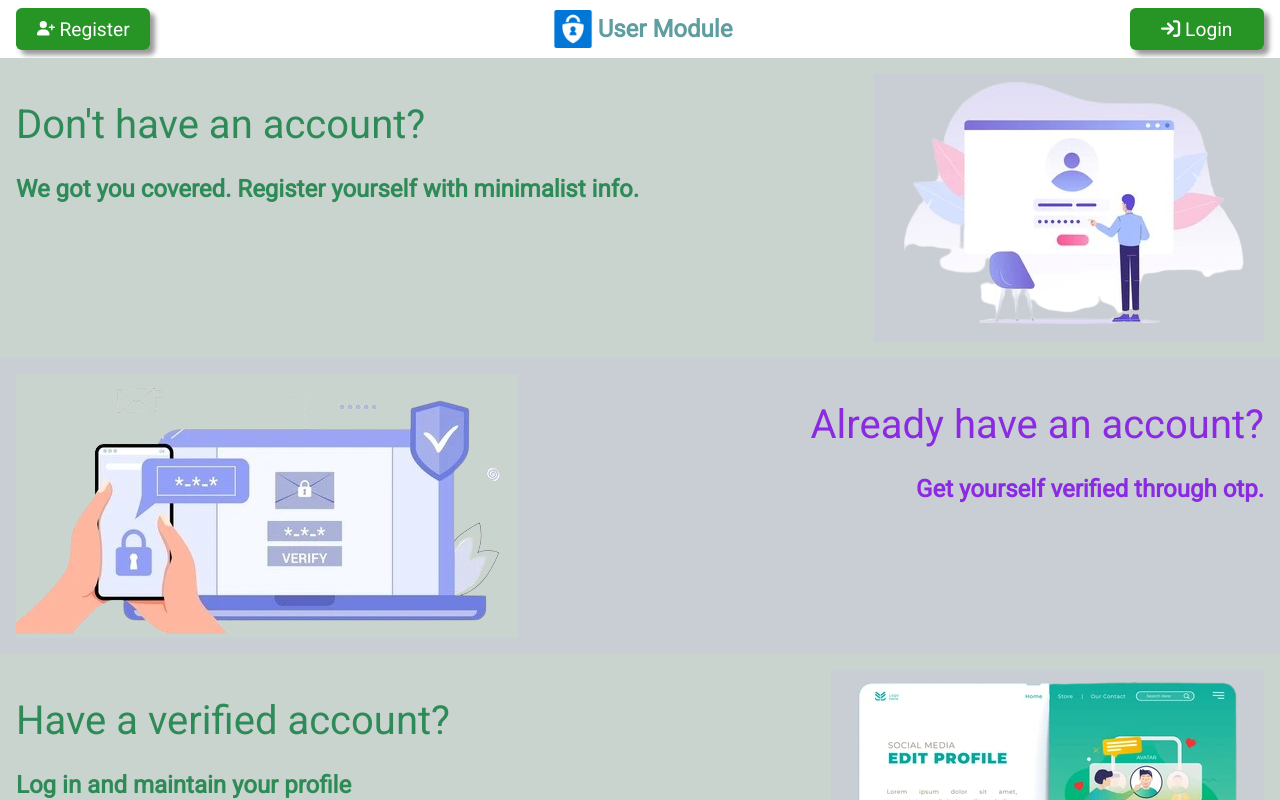
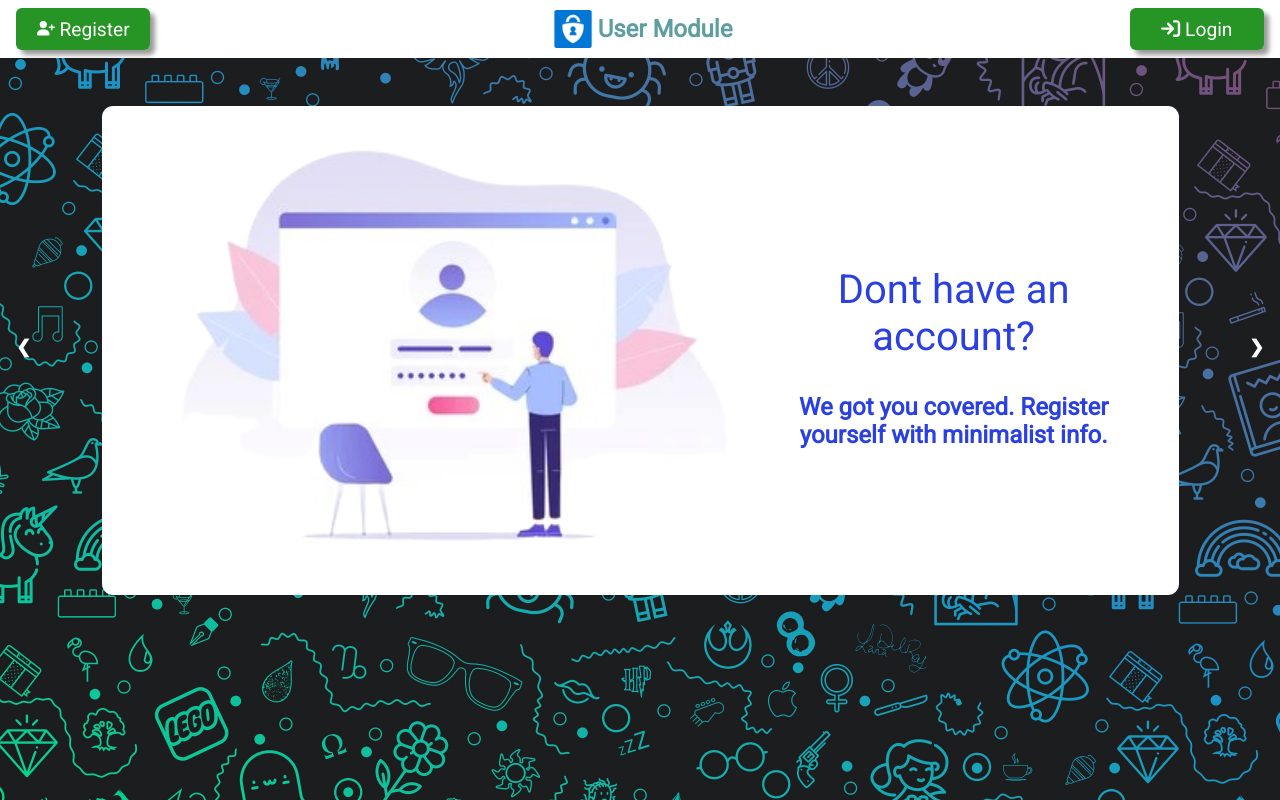
Before and after one commit to vedansh-girdharwal/user-module-vue, a Vue app: page / in a window 1280 px wide. Shown: the top 800 px of the page. Built offline with nearby package versions, Linux system fonts and the light colour scheme; what @saeris/vue-spinners, vue-loading-overlay, vue-toast-notification would draw is missing.

Commit message:
home & otp

```diff
--- a/src/components/HomePage.vue
+++ b/src/components/HomePage.vue
@@ -9,6 +9,19 @@
             <button class="btn" @click="redirect2"><font-awesome-icon icon="fa-solid fa-arrow-right-to-bracket" /> Login</button>
         </div>
         <div class="container">
+            <transition-group name="fade" tag="div">
+                <div v-for="i in [currentIndex]" :key="i">
+                    <img :src="currentImg" class="slider-img" />
+                    <section>
+                        <h1>{{currentMsg}}</h1>
+                        <h2>{{currentMsg2}}</h2>
+                    </section>
+                </div>
+            </transition-group>
+            <a class="prev" @click="prev" href="#">&#10094;</a>
+            <a class="next" @click="next" href="#">&#10095;</a>
+        </div>
+        <!-- <div class="container">
             <div class="item">
                 <div class="text">
                     <h1 style="text-align:left">Don't have an account? </h1>
@@ -54,19 +67,69 @@
                     <img src="../assets/forget-password-image.png" alt="">
                 </div>
             </div>
-        </div>
+        </div> -->
     </div>
 </template>
 
 <script>
 export default {
     name: 'HomePage',
+    data(){
+        return{
+            images:[
+                require("../assets/register-image.png"),
+                require("../assets/otp-image.png"),
+                require("../assets/edit-profile-image.png"),
+                require("../assets/google-sign.png"),
+                require("../assets/forget-password-image.png")
+            ],
+            msgs:[
+                "Dont have an account?",
+                "Account created?",
+                "Got your account verified?",
+                "Google login",
+                "Forgot your password?"
+            ],
+            msgs2:[
+                "We got you covered. Register yourself with minimalist info.",
+                "Get yourself verified through otp.",
+                "Log in and maintain your profile.",
+                "You can signin with your Google account.",
+                "We got you covered. Reset your password via email."
+            ],
+            timer: null,
+            currentIndex:-1
+        }
+    },
+    mounted(){
+        this.startSlide();
+    },
     methods:{
+        startSlide(){
+            this.timer = setInterval(this.next(),4000);
+        },
+        next(){
+            this.currentIndex += 1;
+        },
+        prev(){
+            this.currentIndex -= 1;
+        },
         redirect1(){
         this.$router.push({name:'register'})
         },
         redirect2(){
         this.$router.push({name:'login'})
+        }
+    },
+    computed:{
+        currentImg(){
+            return this.images[Math.abs(this.currentIndex)% this.images.length];
+        },
+        currentMsg(){
+            return this.msgs[Math.abs(this.currentIndex)% this.msgs.length];
+        },
+        currentMsg2(){
+            return this.msgs2[Math.abs(this.currentIndex)% this.msgs2.length];
         }
     }
 }
@@ -102,11 +165,67 @@ export default {
         background-color: hsla(120,80%,30%,0.9);
         padding: 0.5em;
     }
+
+    .fade-enter-active, .fade-leave-active{
+        transition: all 0.9s ease;
+        overflow: hidden;
+        visibility: visible;
+        position: absolute;
+        width: 100%;
+        opacity: 1;
+    }
+
+    .fade-enter, .fade-leave-to{
+        visibility: hidden;
+        width: 100%;
+        opacity: 0;
+    }
+    .slider-img{
+        height: auto;
+        width: 100%;
+    }
+    .container div {
+        border-radius: 0.7em;
+        background-color: white;
+        text-align: center;
+        color: rgb(43, 64, 226);
+        display: flex;
+        align-items: center;
+        padding: 1em;
+    }
+    .prev, .next{
+        cursor: pointer;
+        position: absolute;
+        top: 40%;
+        width: auto;
+        padding: 16px;
+        color: white;
+        font-weight: bold;
+        font-size: 18px;
+        transition: 0.7s ease;
+        border-radius: 1em;
+        text-decoration: none;
+        user-select: none;
+    }
+    .next{
+        right: 0;
+    }
+    .prev{
+        left: 0;
+    }
+    .prev:hover, .next:hover{
+        background-color: rgba(0,0,0,1)
+    }
+
+
+
     .container{
-        width: auto;
+        width: 100%;
         height: auto;
+        padding:3em;
+        align-items: center;
     }
-    .item{
+    /* .item{
         display: flex;
         justify-content: space-between;
         width: 100%;
@@ -121,7 +240,7 @@ export default {
         background-color: rgba(201, 205, 212,1);
         color: blueviolet;
         text-align: right;
-    }
+    } */
     @media(650px< width <940px){
 
         h1{
@@ -130,29 +249,27 @@ export default {
         h2{
             font-size:1.3em;
         }
-        img{
+        /* img{
             width: 390px;
-        }
+        } */
     }
     @media(width <=650px){
         /* .item{
             flex-direction: column;
         } */
-        .container div:nth-child(2n+1){
-            flex-direction: column;
-        }
-        .container div:nth-child(2n){
+
+        /* .container div:nth-child(2n){
             flex-direction:column-reverse;
-        }
+        } */
         h1{
             font-size: 2em;
         }
         h2{
             font-size: 1.2em;
         }
-        img{
+        /* img{
             width: 330px;
-        }
+        } */
         .logo{
             font-size: 1.4em;
             font-weight: 500;
@@ -166,5 +283,17 @@ export default {
             padding: 0.5em;
         }
     }
+    @media (max-width:750px){
+        .container div{
+            flex-direction: column;
+        }
+        /* .prev, .next{
+            color: black;
+            font-size: 1em;
+        }
+        .prev:hover, .next:hover{
+            background-color: rgba(255,255,255,1)
+        } */
+    }
 
 </style>
--- a/src/components/RegisterPage.vue
+++ b/src/components/RegisterPage.vue
@@ -140,7 +140,7 @@
                                 duration: config.toastDuration,
                                 type: 'success'
                             });
-                        this.$router.push({name:'verifyOTP'})
+                        this.$router.push({name:'verifyOTP',params:{id:res.data._id}})
                         this.processing=false
                         this.spinner.hide()}).catch(error=>{
                             this.processing=false
--- a/src/components/ResetPasswordPage.vue
+++ b/src/components/ResetPasswordPage.vue
@@ -85,12 +85,13 @@
                     this.spinner = this.$loading.show(this.$spinner);
                     resetPassword(this.form,this.$route.params.id)
                         .then((res)=>{
-                            this.spinner.hide()
                             Vue.$toast.open({
                                 message: res.message,
                                 duration: config.toastDuration,
                                 type: 'success'
-                            })}).then(()=>{
+                            })
+                        }).then(()=>{
+                            this.spinner.hide()
                                 this.$router.push({
                                     name:'success',
                                     params:{message:'Password has been reset. You can move to '}
--- a/src/components/VerifyOTPPage.vue
+++ b/src/components/VerifyOTPPage.vue
@@ -54,7 +54,7 @@ export default {
             this.$v.otp.$touch();
             if(!this.$v.otp.$invalid){
                 this.spinner = this.$loading.show(this.$spinner);
-                verifyOTP(this.otp,this.$store.getters.getUserId).then((res)=>{
+                verifyOTP(this.otp,this.$route.params.id).then((res)=>{
                     if(res.status ==='VERIFIED'){
                         this.spinner.hide()
                         this.$router.push({name:'success', params:{message:'Email has been verified. You can now '}});
@@ -79,7 +79,7 @@ export default {
         },
         resendOTP(){
             this.spinner = this.$loading.show(this.$spinner);
-            resendOTP(this.$store.getters.getUserId)
+            resendOTP(this.$route.params.id)
             .then((res)=>{
                 this.spinner.hide()
                 Vue.$toast.open({
--- a/src/router/index.js
+++ b/src/router/index.js
@@ -67,7 +67,7 @@ const router = new Router({
         },
         {
             name: 'verifyOTP',
-            path:'/verifyOTP',
+            path:'/:id/verifyOTP',
             component: VerifyOTPPage
         },
         {
--- a/src/store/modules/auth.js
+++ b/src/store/modules/auth.js
@@ -55,7 +55,7 @@ const auth = {
             return register(form)
                 .then(response=>{
                     const {_id}=response.data;
-                    localStorage.setItem(USER_ID,_id);
+                    // localStorage.setItem(USER_ID,_id);
                     commit('setUserId',_id);
                     return response;
                 })
```
Also changed, not shown: src/assets/green.jpg (deleted).
